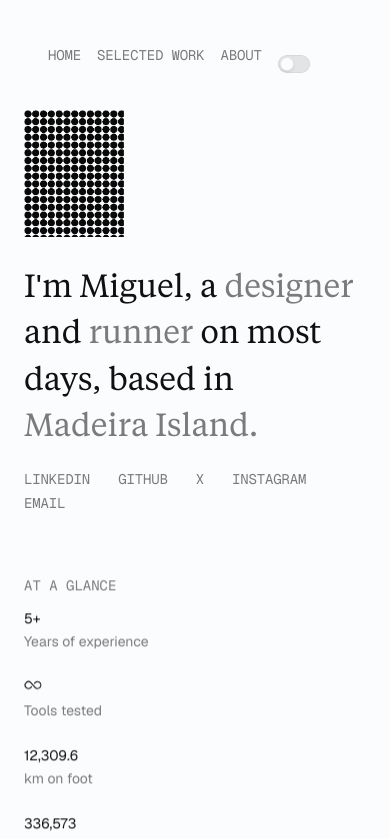
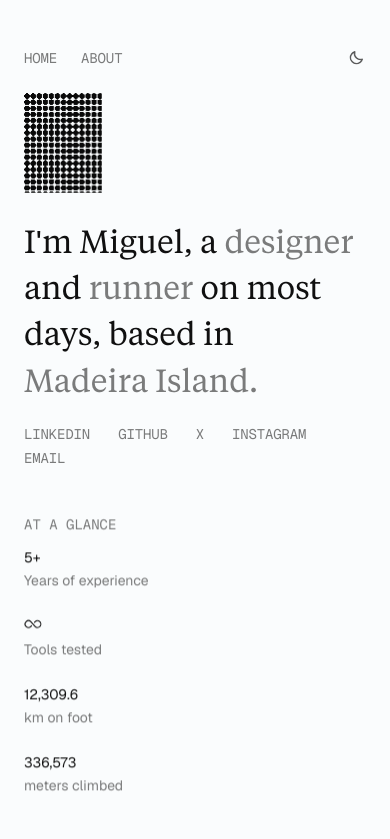
Before and after one commit to migueljsleca/miguel-online, a Next.js app: page / in a window 390 px wide. Shown: the top 839 px of the page. Built offline with nearby package versions, Linux system fonts and the light colour scheme; no server answers.

Commit message:
Refine responsive nav and homepage layout

```diff
--- a/app/about/page.tsx
+++ b/app/about/page.tsx
@@ -15,7 +15,6 @@ export const metadata: Metadata = {
 
 const navigation = [
   { label: "Home", href: "/" },
-  { label: "Selected Work", href: "/#selected-work" },
   { label: "About", href: "/about" },
 ];
 
@@ -74,18 +73,22 @@ function SectionLabel({ children }: { children: React.ReactNode }) {
 export default function AboutPage() {
   return (
     <main className="min-h-screen bg-background text-foreground">
-      <aside className="portfolio-rail-wrap">
-        <nav aria-label="Primary" className="portfolio-rail">
+      <aside className="site-nav">
+        <div className="site-nav__shell">
+          <nav aria-label="Primary" className="site-nav__inner">
+            <div className="site-nav__links">
               {navigation.map((item) => (
                 <Link key={item.label} className="portfolio-rail__link" href={item.href}>
                   <NavLabel text={item.label} />
                 </Link>
               ))}
+            </div>
             <ThemeToggle />
           </nav>
+        </div>
       </aside>
 
-      <div className="portfolio-shell mx-auto w-full max-w-[800px] px-6 pb-6 pt-0 sm:px-8 md:pb-10 md:pt-0 xl:px-0 xl:pb-12 xl:pt-0">
+      <div className="portfolio-shell portfolio-shell--page mx-auto w-full max-w-[700px] pb-6 pt-0 md:pb-10 md:pt-0 xl:pb-12 xl:pt-0">
         <RevealSection
           as="section"
           className="flex justify-start pt-0"
--- a/app/fade-in-headline.tsx
+++ b/app/fade-in-headline.tsx
@@ -1,8 +1,9 @@
 "use client";
 
 import { AnimatePresence, motion } from "framer-motion";
+import { createPortal } from "react-dom";
 import type { CSSProperties } from "react";
-import { useState } from "react";
+import { useRef, useState } from "react";
 
 import ImageReveal from "@/components/ui/image-tiles";
 
@@ -10,7 +11,7 @@ export type HeadlineToken = {
   text: string;
   className?: string;
   breakAfter?: boolean;
-  previewClassName?: string;
+  previewOffsetX?: number;
   previewImage?: string;
 };
 
@@ -27,15 +28,40 @@ function HoverPreviewToken({
   index: number;
 }) {
   const [isActive, setIsActive] = useState(false);
+  const [previewPosition, setPreviewPosition] = useState<{
+    left: number;
+    top: number;
+  } | null>(null);
+  const buttonRef = useRef<HTMLButtonElement>(null);
+  const canUseDOM = typeof document !== "undefined";
+
+  function updatePreviewPosition() {
+    const node = buttonRef.current;
+    if (!node) {
+      return;
+    }
+
+    const rect = node.getBoundingClientRect();
+    setPreviewPosition({
+      left: rect.left + rect.width / 2 + (token.previewOffsetX ?? 0),
+      top: rect.top - 4,
+    });
+  }
+
+  function activatePreview() {
+    updatePreviewPosition();
+    setIsActive(true);
+  }
 
   return (
     <span className="relative inline-block align-baseline">
       <button
+        ref={buttonRef}
         type="button"
         className="relative inline-block cursor-pointer appearance-none border-0 bg-transparent p-0 text-left font-inherit leading-[inherit] outline-none"
-        onMouseEnter={() => setIsActive(true)}
+        onMouseEnter={activatePreview}
         onMouseLeave={() => setIsActive(false)}
-        onFocus={() => setIsActive(true)}
+        onFocus={activatePreview}
         onBlur={() => setIsActive(false)}
       >
         <span
@@ -49,11 +75,18 @@ function HoverPreviewToken({
         >
           {token.text}
         </span>
+      </button>
 
+      {canUseDOM
+        ? createPortal(
             <AnimatePresence>
-          {isActive ? (
+              {isActive && previewPosition ? (
                 <motion.span
-              className={`pointer-events-none absolute bottom-full z-30 mb-1 hidden sm:block ${token.previewClassName ?? "left-1/2 -translate-x-1/2"}`}
+                  className="pointer-events-none fixed left-0 top-0 z-40 hidden -translate-x-1/2 -translate-y-full sm:block"
+                  style={{
+                    left: previewPosition.left,
+                    top: previewPosition.top,
+                  }}
                   initial={{ opacity: 0, y: 22 }}
                   animate={{
                     opacity: 1,
@@ -94,8 +127,10 @@ function HoverPreviewToken({
                   />
                 </motion.span>
               ) : null}
-        </AnimatePresence>
-      </button>
+            </AnimatePresence>,
+            document.body,
+          )
+        : null}
     </span>
   );
 }
@@ -108,7 +143,7 @@ export default function FadeInHeadline({
     <h1 className={className}>
       {tokens.map((token, index) => (
         <span key={`${token.text}-${index}`}>
-          {token.previewClassName ? (
+          {token.previewOffsetX !== undefined || token.previewImage ? (
             <HoverPreviewToken token={token} index={index} />
           ) : (
             <span
--- a/app/globals.css
+++ b/app/globals.css
@@ -197,8 +197,16 @@ a {
   position: relative;
 }
 
+.portfolio-shell--page {
+  width: 100%;
+}
+
 .portfolio-rail-wrap {
   padding: 3rem 3rem 0;
+}
+
+.portfolio-rail-wrap--shell {
+  padding-bottom: 0;
 }
 
 .portfolio-rail {
@@ -206,6 +214,21 @@ a {
   flex-wrap: wrap;
   align-items: flex-start;
   gap: 0.625rem 1rem;
+}
+
+.portfolio-rail--desktop {
+  flex-direction: column;
+  flex-wrap: nowrap;
+  align-items: flex-start;
+  gap: 0.625rem 0;
+}
+
+.portfolio-rail__group {
+  display: flex;
+  flex-direction: column;
+  flex-wrap: nowrap;
+  align-items: flex-start;
+  gap: 0.625rem 0;
 }
 
 .portfolio-rail__link {
@@ -229,14 +252,13 @@ a {
 
 .portfolio-rail__theme {
   position: relative;
-  display: inline-flex;
+  display: inline-grid;
   align-self: flex-start;
-  align-items: center;
-  justify-content: flex-start;
+  place-items: center;
   appearance: none;
   -webkit-appearance: none;
-  width: 48px;
-  height: 32px;
+  width: 1.3rem;
+  height: 1.3rem;
   min-width: 0;
   flex: 0 0 auto;
   margin-top: 0.15rem;
@@ -248,75 +270,133 @@ a {
   vertical-align: middle;
 }
 
-.portfolio-rail__theme::before {
-  content: "";
-  position: absolute;
-  top: 7px;
-  left: 0;
-  width: 32px;
-  height: 18px;
-  border-radius: 999px;
-  background: color-mix(in srgb, var(--black) 10%, var(--white));
-  box-shadow:
-    inset 0 0 0 1px color-mix(in srgb, var(--black) 6%, transparent),
-    0 0 0 1px color-mix(in srgb, var(--white) 42%, transparent);
-  transition:
-    background-color 500ms ease,
-    box-shadow 500ms ease;
-}
-
-.portfolio-rail__theme:hover::before,
-.portfolio-rail__theme:focus-visible::before {
-  background: color-mix(in srgb, var(--black) 14%, var(--white));
-}
-
 .portfolio-rail__theme:focus-visible {
   outline: 2px solid color-mix(in srgb, var(--foreground) 72%, transparent);
   outline-offset: 2px;
 }
 
-html[data-theme="dark"] .portfolio-rail__theme::before {
-  background: color-mix(in srgb, var(--white) 8%, var(--black));
-  box-shadow:
-    inset 0 0 0 1px color-mix(in srgb, var(--white) 4%, transparent),
-    0 0 0 1px color-mix(in srgb, var(--black) 70%, transparent);
+.portfolio-rail__theme-icon {
+  display: grid;
+  place-items: center;
+  width: 1rem;
+  height: 1rem;
+  color: var(--opacity);
+  transition:
+    color 220ms ease,
+    opacity 220ms ease;
 }
 
-html[data-theme="dark"] .portfolio-rail__theme:hover::before,
-html[data-theme="dark"] .portfolio-rail__theme:focus-visible::before {
-  background: color-mix(in srgb, var(--white) 11%, var(--black));
+.portfolio-rail__theme:hover .portfolio-rail__theme-icon,
+.portfolio-rail__theme:focus-visible .portfolio-rail__theme-icon {
+  color: var(--opacity);
 }
 
-.portfolio-rail__theme-knob {
-  position: absolute;
-  display: block;
-  top: 9px;
-  left: 2px;
-  width: 14px;
-  height: 14px;
-  overflow: hidden;
-  border-radius: 50%;
-  background: var(--white);
-  box-shadow:
-    inset 0 0 0 1px color-mix(in srgb, var(--black) 8%, transparent),
-    0 1px 2px color-mix(in srgb, var(--black) 12%, transparent);
-  transition:
-    background-color 500ms ease,
-    box-shadow 500ms ease,
-    transform 500ms cubic-bezier(0.22, 1, 0.36, 1);
+.portfolio-rail__theme-icon svg {
+  width: 100%;
+  height: 100%;
+  stroke: currentColor;
+  stroke-width: 18;
+  stroke-linecap: round;
+  stroke-linejoin: round;
 }
 
-html[data-theme="dark"] .portfolio-rail__theme-knob {
-  background: color-mix(in srgb, var(--white) 16%, var(--black));
-  box-shadow:
-    inset 0 0 0 1px color-mix(in srgb, var(--white) 3%, transparent),
-    0 1px 2px color-mix(in srgb, var(--black) 42%, transparent);
-  transform: translateX(14px);
+.portfolio-rail-wrap--desktop {
+  position: fixed;
+  top: 0;
+  left: 0;
+  z-index: 20;
+}
+
+.portfolio-rail-wrap--mobile {
+  padding-top: 3rem;
+}
+
+.portfolio-rail--mobile {
+  width: 100%;
+  flex-wrap: nowrap;
+  align-items: center;
+  justify-content: space-between;
+  gap: 0.625rem 1rem;
+}
+
+.portfolio-rail__group--mobile {
+  flex-direction: row;
+  align-items: center;
+  gap: 0.625rem 1.5rem;
+}
+
+.site-nav {
+  position: fixed;
+  top: 0;
+  left: 0;
+  z-index: 20;
+  padding: 3rem 3rem 0;
+}
+
+.site-nav__shell {
+  width: auto;
+  margin: 0;
+}
+
+.site-nav__inner {
+  display: flex;
+  flex-direction: column;
+  align-items: flex-start;
+  gap: 0.625rem;
+}
+
+.site-nav__links {
+  display: flex;
+  flex-direction: column;
+  align-items: flex-start;
+  gap: 0.625rem;
+}
+
+@media (max-width: 1000px) {
+  .site-nav {
+    position: static;
+    width: 100%;
+    padding: 3rem 0 0;
+  }
+
+  .site-nav__shell {
+    width: min(700px, 100vw);
+    margin: 0 auto;
+    padding: 0;
+  }
+
+  .site-nav__inner {
+    width: 100%;
+    flex-direction: row;
+    align-items: center;
+    justify-content: space-between;
+    gap: 0.625rem 1rem;
+  }
+
+  .site-nav__links {
+    flex-direction: row;
+    align-items: center;
+    gap: 0.625rem 1.5rem;
+  }
+}
+
+@media (max-width: 800px) {
+  .site-nav__shell,
+  .portfolio-shell--page {
+    width: min(700px, calc(100vw - 6rem));
+  }
+}
+
+@media (max-width: 640px) {
+  .site-nav__shell,
+  .portfolio-shell--page {
+    width: calc(100vw - 3rem);
+  }
 }
 
 @media (prefers-reduced-motion: reduce) {
   .portfolio-rail__theme,
-  .portfolio-rail__theme-knob,
+  .portfolio-rail__theme-icon,
   .portfolio-cursor {
     transition: none;
   }
@@ -474,7 +554,7 @@ html[data-theme="dark"] .about-experience-mark {
 
 .hero-halftone {
   position: relative;
-  width: clamp(3.9rem, 6.8vw, 4.9rem);
+  width: 4.9rem;
   aspect-ratio: 565 / 720;
   overflow: hidden;
   opacity: 0.98;
@@ -673,7 +753,7 @@ html[data-theme="dark"] .portfolio-work-backdrop {
 }
 
 .portfolio-project-view__content {
-  width: min(800px, calc(100vw - 3rem));
+  width: min(700px, calc(100vw - 3rem));
   margin: 0 auto;
   padding: 3rem 0 5rem;
 }
@@ -914,6 +994,11 @@ html[data-theme="dark"] .portfolio-work-sheet {
     padding-bottom: 0.35rem;
   }
 
+  .portfolio-rail--mobile {
+    overflow-x: visible;
+    gap: 0.625rem 1rem;
+  }
+
   .portfolio-rail__theme {
     margin-top: 0;
   }
@@ -921,10 +1006,6 @@ html[data-theme="dark"] .portfolio-work-sheet {
   .trail-mark {
     width: 82px;
     height: 132px;
-  }
-
-  .hero-halftone {
-    width: 6.25rem;
   }
 
   .portfolio-cursor[data-mode="tooltip"] .portfolio-cursor__inner {
@@ -960,6 +1041,6 @@ html[data-theme="dark"] .portfolio-work-sheet {
   }
 
   .portfolio-project-view__content {
-    width: min(800px, calc(100vw - 2rem));
+    width: min(700px, calc(100vw - 2rem));
   }
 }
--- a/app/page.tsx
+++ b/app/page.tsx
@@ -9,7 +9,6 @@ import ThemeToggle from "./theme-toggle";
 
 const navigation = [
   { label: "Home", href: "#home" },
-  { label: "Selected Work", href: "#selected-work" },
   { label: "About", href: "/about" },
 ];
 
@@ -44,13 +43,17 @@ const heroHeadline = [
   {
     text: "designer",
     className: "text-opacity",
-    previewClassName: "left-1/2 -translate-x-[38%]",
+    previewOffsetX: 24,
+    previewImage:
+      "https://images.unsplash.com/photo-1517048676732-d65bc937f952?auto=format&fit=crop&w=1400&q=80",
   },
   { text: "and" },
   {
     text: "runner",
     className: "text-opacity",
-    previewClassName: "left-1/2 -translate-x-1/2",
+    previewOffsetX: 0,
+    previewImage:
+      "https://images.unsplash.com/photo-1500530855697-b586d89ba3ee?auto=format&fit=crop&w=1400&q=80",
     breakAfter: true,
   },
   { text: "on" },
@@ -61,7 +64,9 @@ const heroHeadline = [
   {
     text: "Madeira Island.",
     className: "text-opacity",
-    previewClassName: "left-1/2 -translate-x-[46%]",
+    previewOffsetX: 8,
+    previewImage:
+      "https://images.unsplash.com/photo-1464822759023-fed622ff2c3b?auto=format&fit=crop&w=1400&q=80",
   },
 ];
 
@@ -107,8 +112,10 @@ export default async function Home() {
       id="home"
       className="min-h-screen bg-background text-foreground"
     >
-      <aside className="portfolio-rail-wrap">
-        <nav aria-label="Primary" className="portfolio-rail">
+      <aside className="site-nav">
+        <div className="site-nav__shell">
+          <nav aria-label="Primary" className="site-nav__inner">
+            <div className="site-nav__links">
               {navigation.map((item) => (
                 <a
                   key={item.label}
@@ -118,12 +125,14 @@ export default async function Home() {
                   <NavLabel text={item.label} />
                 </a>
               ))}
+            </div>
             <ThemeToggle />
           </nav>
+        </div>
       </aside>
 
-      <div className="portfolio-shell mx-auto w-full max-w-[800px] px-6 py-6 sm:px-8 md:py-10 xl:px-0 xl:py-12">
-        <div className="flex flex-col gap-16 md:gap-20 xl:gap-12">
+      <div className="portfolio-shell portfolio-shell--page mx-auto w-full max-w-[700px] py-6 md:py-10">
+        <div className="flex flex-col gap-12">
           <section className="flex flex-col gap-6">
             <RevealSection
               as="div"
--- a/app/theme-toggle.tsx
+++ b/app/theme-toggle.tsx
@@ -89,12 +89,20 @@ export default function ThemeToggle() {
       type="button"
       className="portfolio-rail__theme"
       data-mode={theme}
-      role="switch"
       aria-label={`Switch to ${nextLabel.toLowerCase()} mode`}
-      aria-checked={theme === "dark"}
       onClick={handleToggle}
     >
-      <span aria-hidden="true" className="portfolio-rail__theme-knob" />
+      <span aria-hidden="true" className="portfolio-rail__theme-icon">
+        {theme === "dark" ? (
+          <svg viewBox="0 0 256 256" fill="currentColor">
+            <path d="M124,40V16a4,4,0,0,1,8,0V40a4,4,0,0,1-8,0Zm64,88a60,60,0,1,1-60-60A60.07,60.07,0,0,1,188,128Zm-8,0a52,52,0,1,0-52,52A52.06,52.06,0,0,0,180,128ZM61.17,66.83a4,4,0,0,0,5.66-5.66l-16-16a4,4,0,0,0-5.66,5.66Zm0,122.34-16,16a4,4,0,0,0,5.66,5.66l16-16a4,4,0,0,0-5.66-5.66ZM192,68a4,4,0,0,0,2.83-1.17l16-16a4,4,0,1,0-5.66-5.66l-16,16A4,4,0,0,0,192,68Zm2.83,121.17a4,4,0,0,0-5.66,5.66l16,16a4,4,0,0,0,5.66-5.66ZM40,124H16a4,4,0,0,0,0,8H40a4,4,0,0,0,0-8Zm88,88a4,4,0,0,0-4,4v24a4,4,0,0,0,8,0V216A4,4,0,0,0,128,212Zm112-88H216a4,4,0,0,0,0,8h24a4,4,0,0,0,0-8Z" />
+          </svg>
+        ) : (
+          <svg viewBox="0 0 256 256" fill="currentColor">
+            <path d="M230.72,145.06a4,4,0,0,0-4-1A92.08,92.08,0,0,1,111.94,29.27a4,4,0,0,0-5-5A100.78,100.78,0,0,0,56.08,59.88a100,100,0,0,0,140,140,100.78,100.78,0,0,0,35.59-50.87A4,4,0,0,0,230.72,145.06ZM191.3,193.53A92,92,0,0,1,62.47,64.7a93,93,0,0,1,39.88-30.35,100.09,100.09,0,0,0,119.3,119.3A93,93,0,0,1,191.3,193.53Z" />
+          </svg>
+        )}
+      </span>
     </button>
   );
 }
--- a/components/ui/image-tiles.tsx
+++ b/components/ui/image-tiles.tsx
@@ -1,13 +1,11 @@
 'use client';
-/* eslint-disable @next/next/no-img-element */
-
 import { motion, Variants } from 'framer-motion';
 import React from 'react';
 
 type ImageRevealVariant = 'fan' | 'single';
 
 const tilePlaceholderImage =
-  'https://plus.unsplash.com/premium_photo-1681578990806-c0f5dd8984bd?q=80&w=1170&auto=format&fit=crop&ixlib=rb-4.1.0&ixid=M3wxMjA3fDB8MHxwaG90by1wYWdlfHx8fGVufDB8fHx8fA%3D%3D';
+  'https://images.unsplash.com/photo-1464822759023-fed622ff2c3b?auto=format&fit=crop&w=1400&q=80';
 
 interface ImageRevealProps {
   leftImage?: string;
@@ -16,7 +14,6 @@ interface ImageRevealProps {
   variant?: ImageRevealVariant;
   className?: string;
   tileClassName?: string;
-  imageClassName?: string;
   placeholderClassName?: string;
 }
 
@@ -36,38 +33,33 @@ const placeholderStyle = {
 } as const;
 
 const framedTileClassName =
-  'overflow-hidden rounded-[12px] p-[4px]';
-
-const framedImageClassName =
-  'h-full w-full rounded-[8px] object-cover';
+  'overflow-hidden rounded-[12px] p-[4px] isolate';
 
 function TileMedia({
   image,
   alt,
-  imageClassName,
   placeholderClassName,
 }: {
   image?: string;
   alt: string;
-  imageClassName?: string;
   placeholderClassName?: string;
 }) {
-  const isPlaceholder = !image;
+  const mediaImage = image ?? tilePlaceholderImage;
 
   return (
     <div
+      role="img"
+      aria-label={alt}
       className={joinClasses(
-        'h-full w-full overflow-hidden rounded-[8px]',
-        isPlaceholder && placeholderClassName,
+        'h-full w-full overflow-hidden rounded-[8px] bg-cover bg-center bg-no-repeat',
+        !image && placeholderClassName,
       )}
-      style={isPlaceholder ? placeholderStyle : undefined}
-    >
-      <img
-        src={image ?? tilePlaceholderImage}
-        alt={alt}
-        className={imageClassName}
+      style={{
+        ...placeholderStyle,
+        backgroundImage: `url("${mediaImage}")`,
+        clipPath: 'inset(0 round 8px)',
+      }}
     />
-    </div>
   );
 }
 
@@ -78,7 +70,6 @@ export default function ImageReveal({
   variant = 'fan',
   className,
   tileClassName,
-  imageClassName,
   placeholderClassName,
 }: ImageRevealProps) {
   const containerVariants: Variants = {
@@ -179,15 +170,11 @@ export default function ImageReveal({
             `aspect-[19/14] w-full ${framedTileClassName}`,
             tileClassName,
           )}
-          style={tileFrameStyle}
+          style={{ ...tileFrameStyle, clipPath: 'inset(0 round 12px)' }}
         >
           <TileMedia
             image={middleImage ?? leftImage ?? rightImage}
             alt="Preview tile"
-            imageClassName={joinClasses(
-              framedImageClassName,
-              imageClassName,
-            )}
             placeholderClassName={placeholderClassName}
           />
         </div>
@@ -213,15 +200,15 @@ export default function ImageReveal({
         variants={leftImageVariants}
         whileHover="hover"
         animate="animate"
-        style={{ ...tileFrameStyle, zIndex: 30 }}
+        style={{
+          ...tileFrameStyle,
+          zIndex: 30,
+          clipPath: 'inset(0 round 12px)',
+        }}
       >
           <TileMedia
             image={leftImage}
             alt="Left image"
-          imageClassName={joinClasses(
-            framedImageClassName,
-            imageClassName,
-          )}
             placeholderClassName={placeholderClassName}
           />
         </motion.div>
@@ -234,15 +221,15 @@ export default function ImageReveal({
         variants={middleImageVariants}
         whileHover="hover"
         animate="animate"
-        style={{ ...tileFrameStyle, zIndex: 20 }}
+        style={{
+          ...tileFrameStyle,
+          zIndex: 20,
+          clipPath: 'inset(0 round 12px)',
+        }}
       >
           <TileMedia
             image={middleImage}
             alt="Middle image"
-          imageClassName={joinClasses(
-            framedImageClassName,
-            imageClassName,
-          )}
             placeholderClassName={placeholderClassName}
           />
         </motion.div>
@@ -255,15 +242,15 @@ export default function ImageReveal({
         variants={rightImageVariants}
         whileHover="hover"
         animate="animate"
-        style={{ ...tileFrameStyle, zIndex: 10 }}
+        style={{
+          ...tileFrameStyle,
+          zIndex: 10,
+          clipPath: 'inset(0 round 12px)',
+        }}
       >
           <TileMedia
             image={rightImage}
             alt="Right image"
-          imageClassName={joinClasses(
-            framedImageClassName,
-            imageClassName,
-          )}
             placeholderClassName={placeholderClassName}
           />
         </motion.div>
```
Lines whose indentation alone changed are shown as unchanged.
